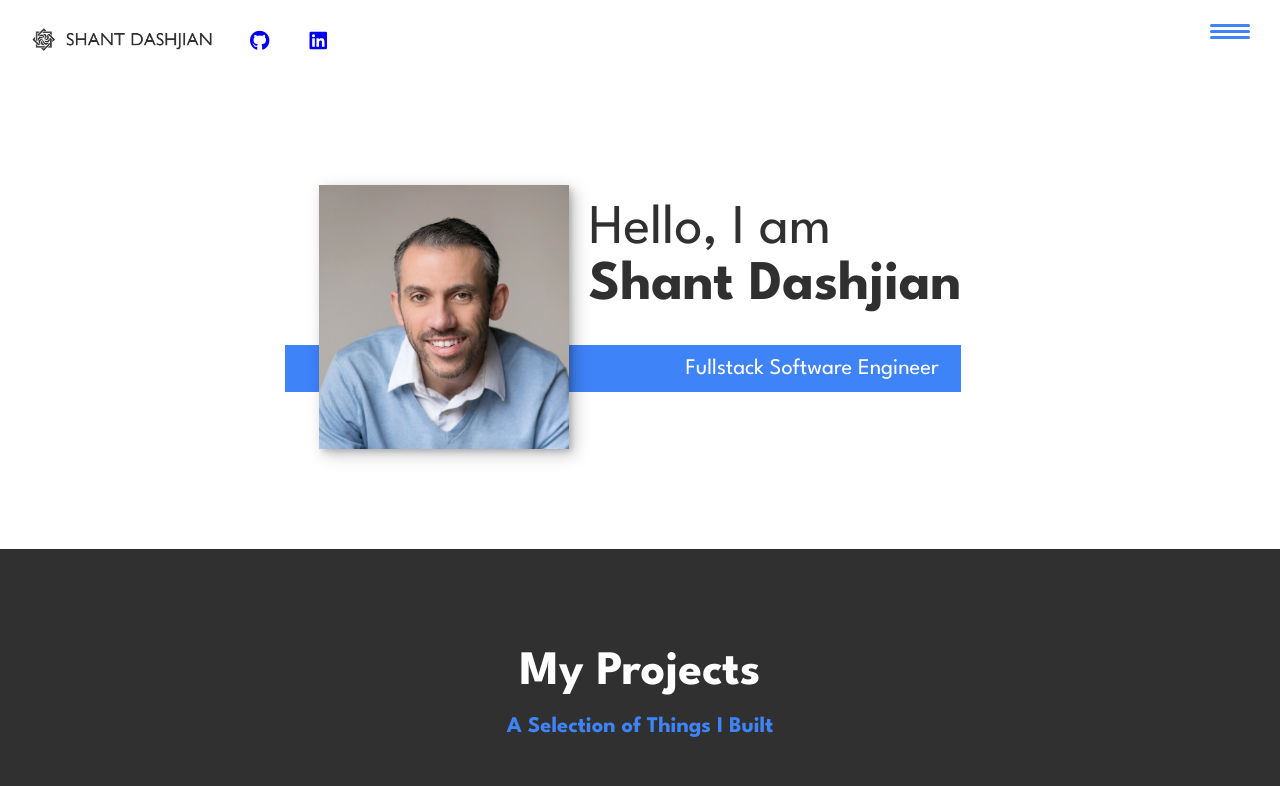
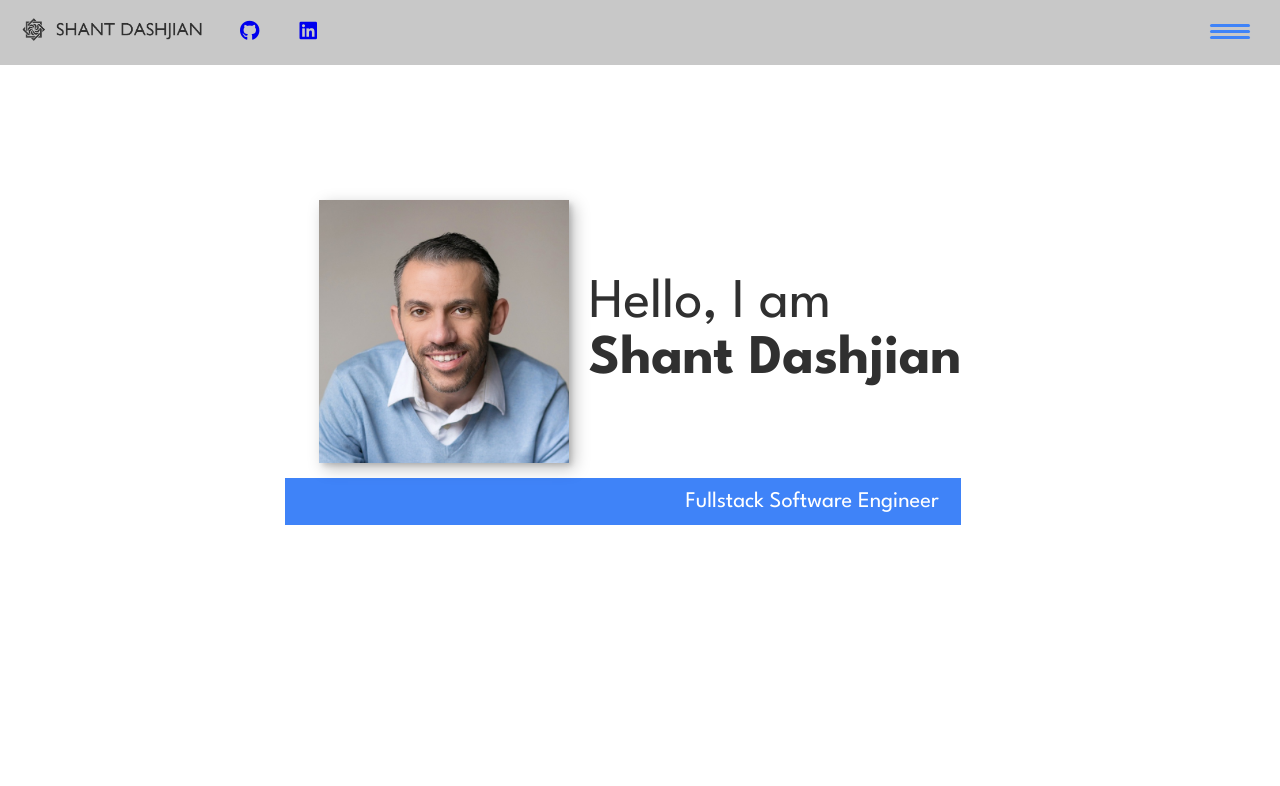
Before and after one commit to shantdashjian/portfolio, a website built with Vite: page index.html in a window 1280 px wide. Shown: the top 786 px of the page. Built offline with nearby package versions, Linux system fonts and the light colour scheme; grey boxes are pictures that could not be loaded.

Commit message:
Improve design by making the intro full height and the nav bar fixed position

```diff
--- a/css/style.css
+++ b/css/style.css
@@ -147,7 +147,11 @@ h3 { font-size: var(--fs-h3) }
 header {
     display: flex;
     justify-content: space-between;
-    padding: 1em;
+    padding: 0.5em;
+    position: fixed;
+    width: 100vw;
+    background: rgba(200,200,200,1);
+    z-index: 5;
 }
 
 .header-container {
@@ -277,7 +281,12 @@ header {
 }
 
 @media (min-width: 600px) {
+    section {
+      height: 100vh;
+    }
+
     .intro {
+      padding-top: 10em;
         display: grid;
         width: min-content;
         margin: 0 auto;
```
